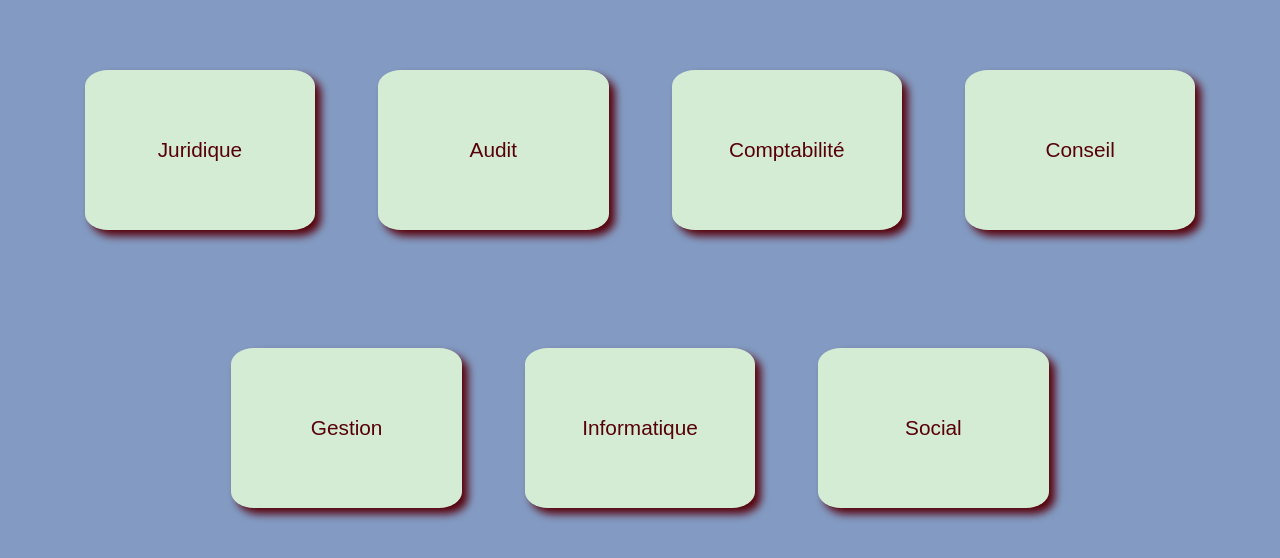
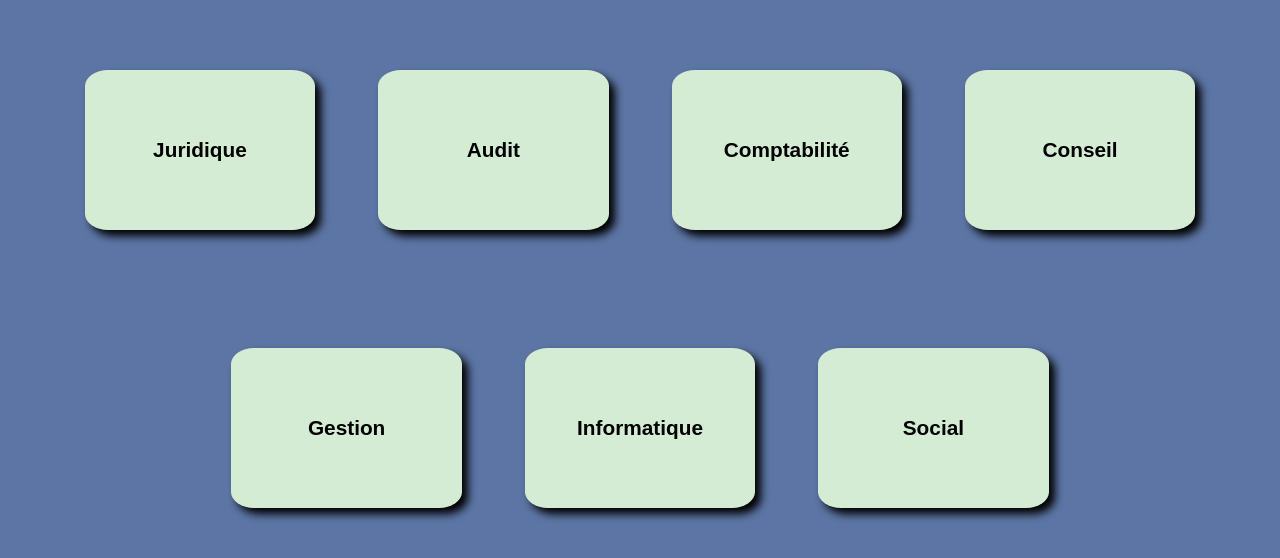
Before and after one commit to Flothar78/sgconseils, a Nuxt app: page / in a window 1280 px wide. Shown: the part 961-1519 px from the top of the page. Built offline with nearby package versions, Linux system fonts and the light colour scheme.

Commit message:
Try and change more and less shadowed blue background in hero et expertises

```diff
--- a/pages/index.vue
+++ b/pages/index.vue
@@ -47,7 +47,7 @@ const scrollToTopOfCards = () => {
 </script>
 
 <style lang="scss" scoped>
-$base-blue: #839BC3;
+$base-blue: #5c75a4;
 .hero {
   padding-top: 10vh;
   position: relative;
@@ -64,7 +64,7 @@ $base-blue: #839BC3;
   }
 }
 .expertises-cards {
-  background-color:  $base-blue;
+  background-color: $base-blue;
   height: 61.5vh;
   padding: 20.5vh 0 10vh 0;
   display: flex;
@@ -73,21 +73,21 @@ $base-blue: #839BC3;
   flex-wrap: wrap;
   gap: 63px;
   .nuxt-link {
+    color: black;
+    background-color: #d5ecd4;
     text-decoration: none;
-    color: #57000A;
-    font-weight: 500;
+    font-weight: 900;
     font-size: 1.3rem;
     display: flex;
     justify-content: center;
     align-items: center;
-    background-color: #d5ecd4;
     width: 18vw;
     height: 20vh;
     border-radius: 10%;
-    box-shadow: 6px 6px 8px #57000A;
+    box-shadow: 6px 6px 8px black;
   }
   .nuxt-link:hover {
-    box-shadow: 1px 1px 1px #FFAAAA;
+    box-shadow: 3px 3px 4px #b12434;
   }
 }
 </style>
```
